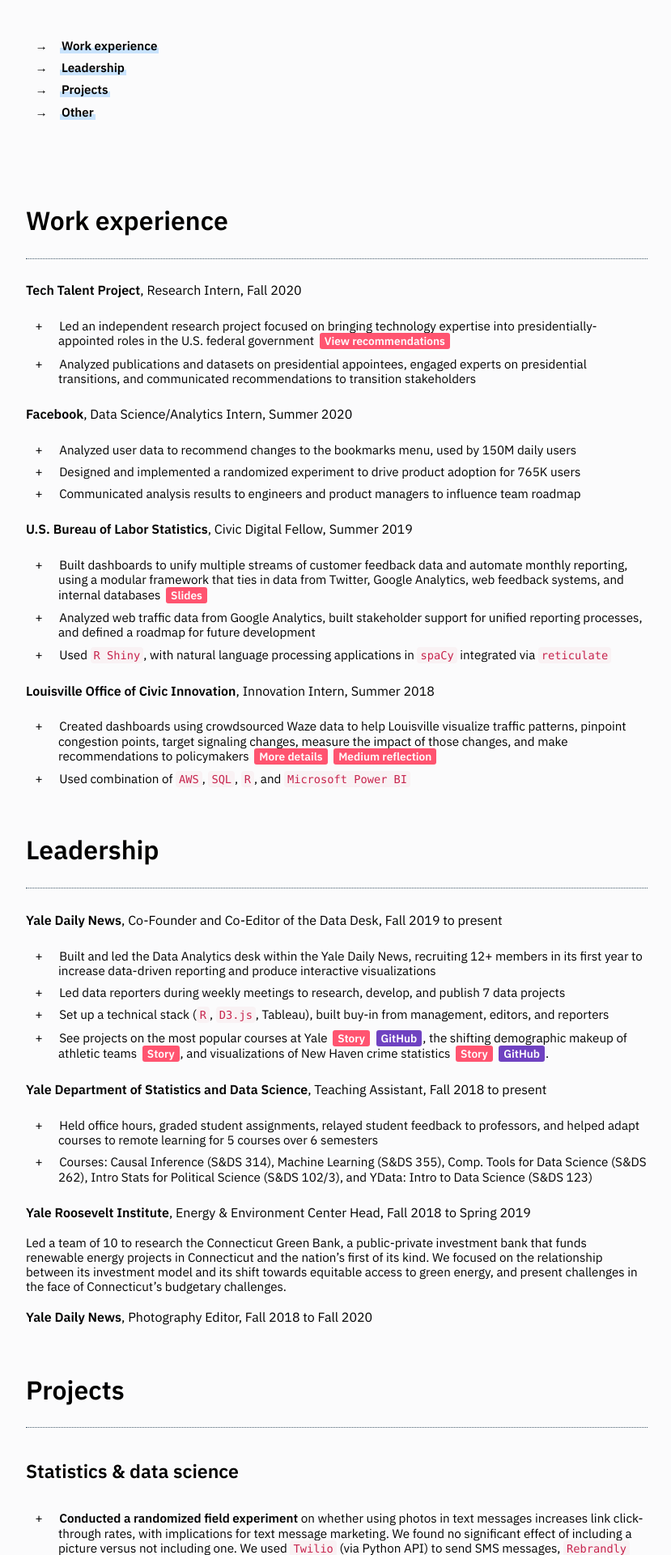
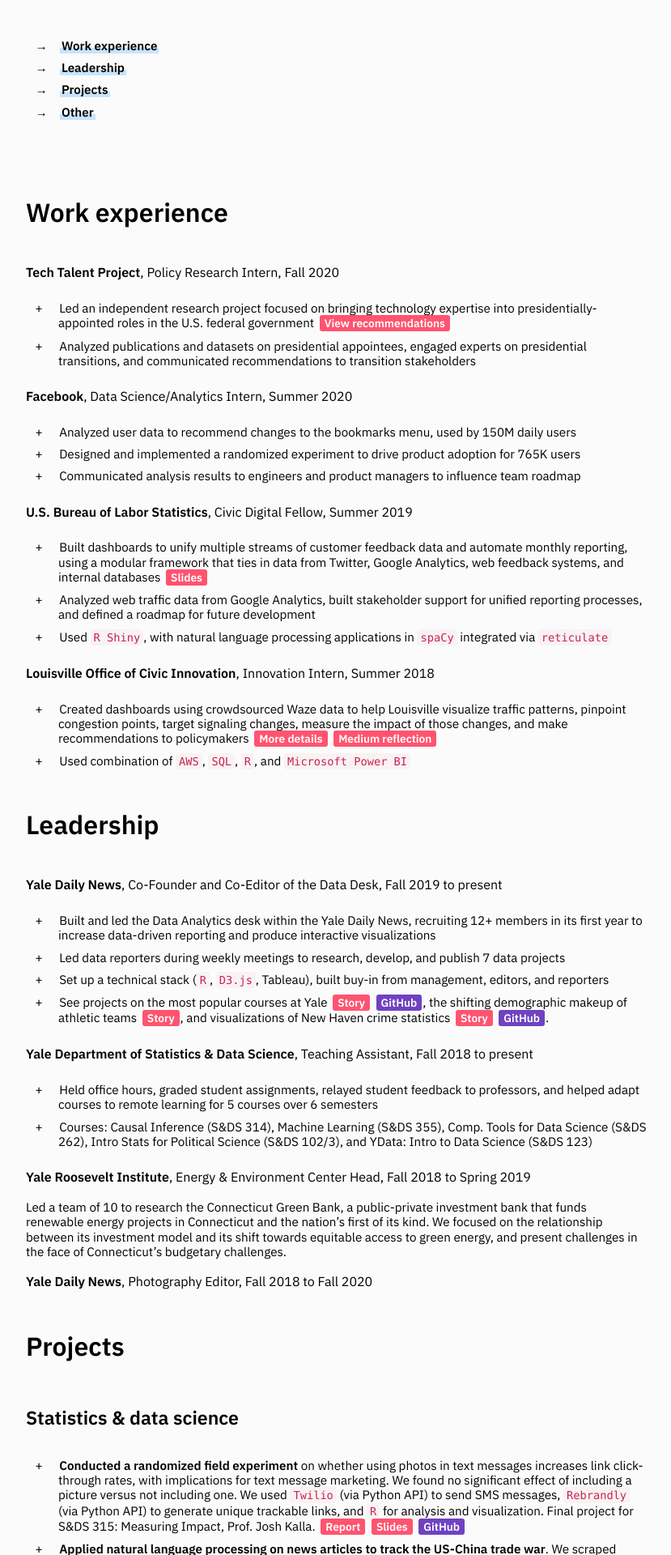
Before and after one commit to iamdanzhao/iamdanzhao.github.io, a Jekyll site: the page built from work/index.md, in a window 1280 px wide. Shown: the part 456-2376 px from the top of the page at 81% size, without its empty margins (224-1053 px from the left). Built offline with Jekyll 4.4.1, drawn with Linux system fonts in a browser that asks for light colours.

Commit message:
spacing adjustments for mobile

```diff
--- a/styles/main.css
+++ b/styles/main.css
@@ -70,9 +70,7 @@
 
 h2 {
     margin-top: 1em;
-    line-height: 190%;
     font-size: 200%;
-    border-bottom: 1px dotted var(--color-slate);
 }
 
 h3 {
@@ -176,6 +174,12 @@
     margin: 1em;
 }
 
+@media screen and (max-width: 360px) {
+    nav a {
+        margin: 1em 0.5em;
+    }
+}
+
 footer {
     padding: 0 auto;
     display: flex;
@@ -211,6 +215,16 @@
 
     nav a:first-child{
         margin-left: 0;
+    }
+}
+
+@media screen and (max-width: 360px) {
+    footer {
+        display: block;
+    }
+
+    footer .icon-bar {
+        margin-bottom: 15px;
     }
 }
 
@@ -276,6 +290,13 @@
     padding: .25em .5em;
     color: white;
     text-indent: -1.3125em;
+}
+
+@media screen and (max-width: 360px) {
+    .list-bar li {
+        padding: .25em .25em;
+        font-size: 90%;
+    }
 }
 
 .list-bar.actions li {
@@ -560,6 +581,7 @@
     margin-left: 3px;
     text-decoration: none;
     transition: all 0.25s ease-in-out;
+    white-space: nowrap;
 }
 
 .inline-label-github:hover,
--- a/work/index.md
+++ b/work/index.md
@@ -15,7 +15,7 @@
 
 ## Work experience {#experience}
 
-**Tech Talent Project**, Research Intern, Fall 2020
+**Tech Talent Project**, Policy Research Intern, Fall 2020
 
 {:.list-plus}
 - Led an independent research project focused on bringing technology expertise into presidentially-appointed roles in the U.S. federal government [View recommendations](https://techtalentproject.org/wp-content/uploads/2020/10/PPO-Top-10-Opportunities_10.27.20_Zhao.pdf){:target="_blank" class="inline-label-page button"}
@@ -51,7 +51,7 @@
 - Set up a technical stack (`R`, `D3.js`, Tableau), built buy-in from management, editors, and reporters
 - See projects on the most popular courses at Yale [Story](https://yaledailynews.com/blog/2020/01/10/yales-most-popular-courses/){:target="_blank" class="button inline-label-page"} [GitHub](https://github.com/iamdanzhao/yale-popular-classes){:target="_blank" class="button inline-label-github"}, the shifting demographic makeup of athletic teams [Story](http://features.yaledailynews.com/blog/2020/04/24/analysis-a-shifting-demographic-for-storied-yale-crew-international-athletes-elevate-the-elis/){:target="_blank" class="button inline-label-page"}, and visualizations of New Haven crime statistics [Story](https://yaledailynews.com/blog/2019/10/22/analysis-new-haven-sees-drop-in-crime/){:target="_blank" class="button inline-label-page"} [GitHub](https://github.com/iamdanzhao/ydn-crime-report-2019){:target="_blank" class="button inline-label-github"}.
 
-**Yale Department of Statistics and Data Science**, Teaching Assistant, Fall 2018 to present
+**Yale Department of Statistics & Data Science**, Teaching Assistant, Fall 2018 to present
 
 {:.list-plus}
 - Held office hours, graded student assignments, relayed student feedback to professors, and helped adapt courses to remote learning for 5 courses over 6 semesters
```
